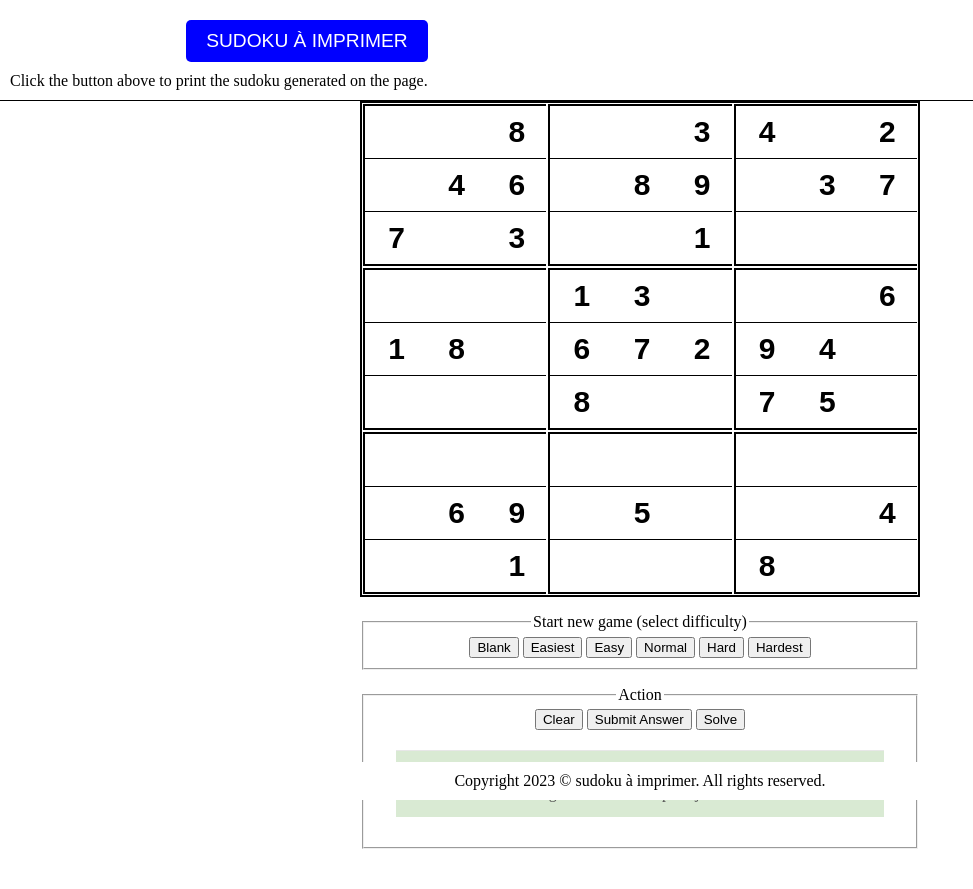
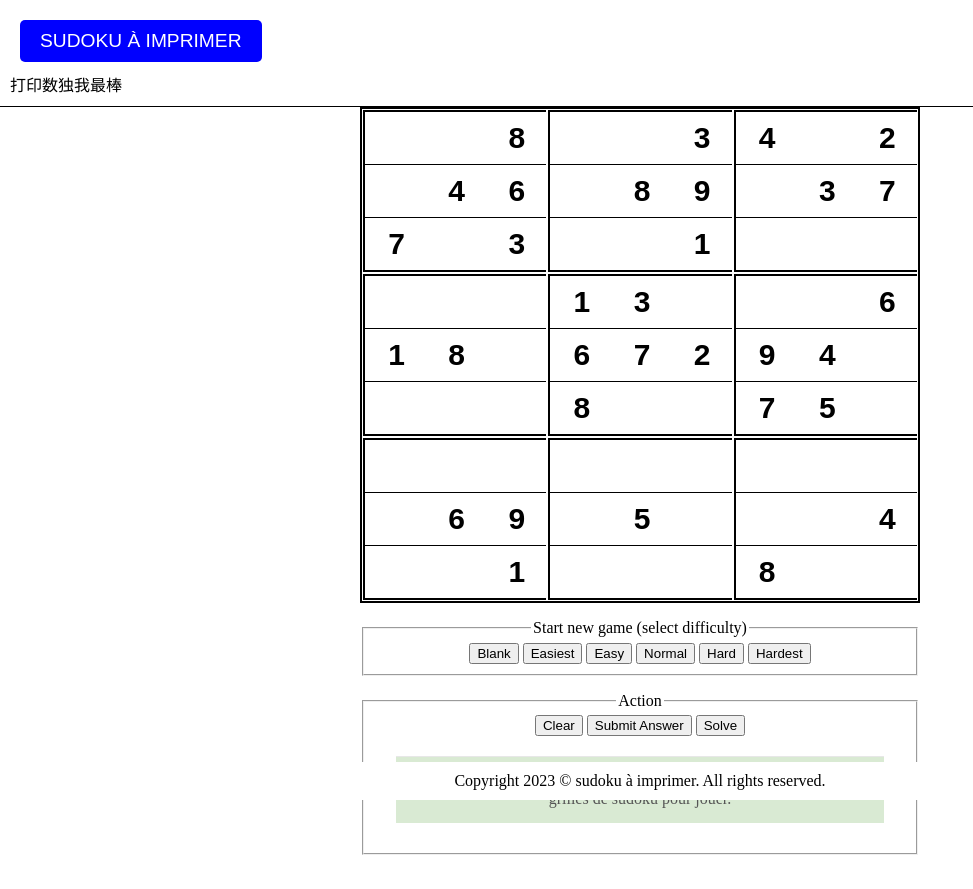
Before and after one commit to linyue7000/-, a plain HTML site: page index.html in a window 1280 px wide. Shown: the whole page, without its empty margins (0-973 px from the left). Drawn offline with nearby package versions, Linux system fonts and the light colour scheme.

Commit message:
Update index.html

```diff
--- a/index.html
+++ b/index.html
@@ -8,10 +8,13 @@
  </head>
  <body>
   <header class="page-header">
-   <div class="print-button-container">
-    <button class="print-button" onclick="printSudoku()">sudoku à imprimer</button><div class="header-introduction">Click the button above to print the sudoku generated on the page.</div>
-   </div>
-  </header>
+<div class="header-content">
+    <div class="print-button-container">
+        <button class="print-button" onclick="printSudoku()">sudoku à imprimer</button>
+    </div>
+    <div class="header-introduction">打印数独我最棒</div>
+</div>
+</header>
   <table class="sudoku-board">
    <script>
     for(var i = 0; i < 3; i++){
```
